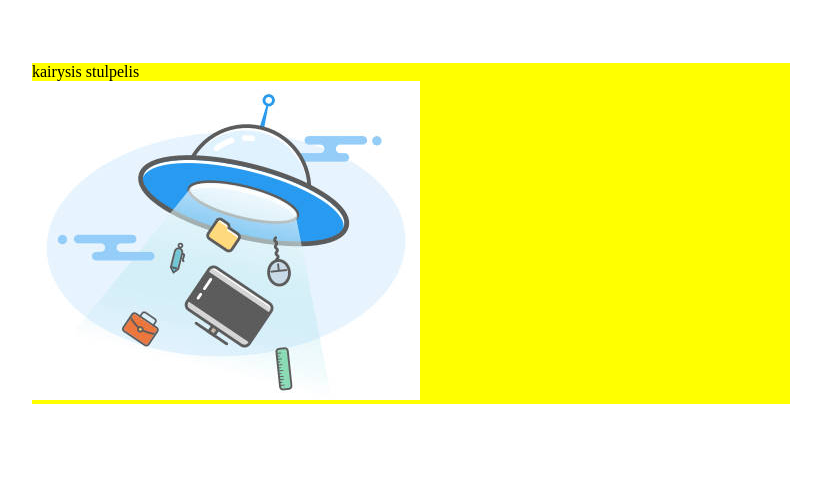
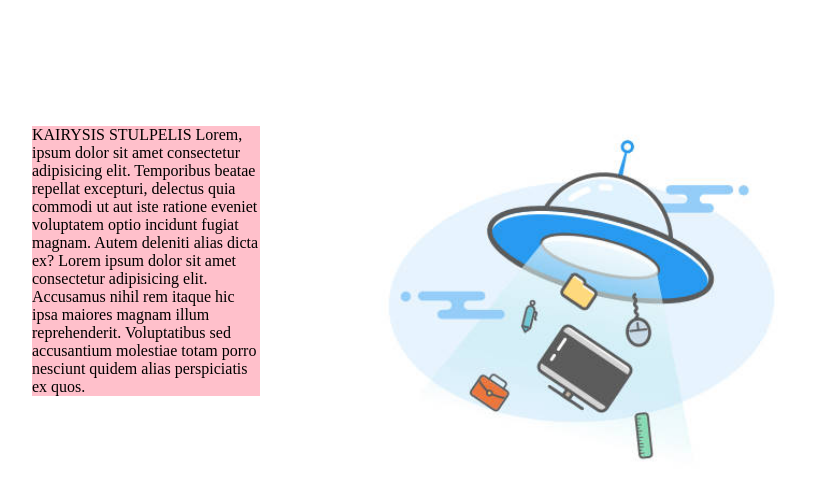
Before and after one commit to MatasMM/ufo, a website: page index.html in a window 1280 px wide. Shown: the whole page, without its empty margins (292-1113 px from the left). Drawn offline with Linux system fonts and the light colour scheme.

Commit message:
extention index

```diff
--- a/index.html
+++ b/index.html
@@ -9,11 +9,12 @@
 
 <body style="background-color: white;">
     <div style="background-color: yellow; width: 60%;margin: 10%; margin-top: 5%; margin-left: 25%;">
-        <div>
-            kairysis stulpelis
+        <div style="background-color: pink; width: 30%; float: left;">
+            KAIRYSIS STULPELIS Lorem, ipsum dolor sit amet consectetur adipisicing elit. Temporibus beatae repellat excepturi, delectus quia commodi ut aut iste ratione eveniet voluptatem optio incidunt fugiat magnam. Autem deleniti alias dicta ex?
+            Lorem ipsum dolor sit amet consectetur adipisicing elit. Accusamus nihil rem itaque hic ipsa maiores magnam illum reprehenderit. Voluptatibus sed accusantium molestiae totam porro nesciunt quidem alias perspiciatis ex quos.
         </div>
         <div>
-            <img src="./img/ufo.jpg" alt="Ufo lekste kuri vagia daiktus">
+            <img style="width: 55%; float: right;" src="./img/ufo.jpg" alt="Ufo lekste kuri vagia daiktus">
         </div>
     </div>
 </body>
@@ -30,9 +31,26 @@ background-color: yellow;
 
 width: 50%;
 
-margin: 10%;                  atstumas iki kitu elementu visomis cryptimis
+margin: 10%;                atstumas iki kitu elementu visomis cryptimis
 margin-top: 10%;
 margin-right: 10%;
 margin-left: 10%;
 margin-bottom: 10%;
+
+float: left;                priverstinis elemento stumimas horizontaliai
+float: right;
+
+display: block;             deliojasi is virsaus i apacia ir uzima maksimaliai vietos horizontaliai
+display: inline;            deliojasi kaip textas, <a>, <span>
+diplay: none;               neatvaizduoja elementas
+display: inline-block;      deliojasi horizontaliai, bet stengiasi nevirsiti tevo plocio
+
+font-size: 20px;
+font-weight: bold;
+font-style: italic;
+font-family: Arial;
+color: red;
+text-decoration: underline;
+text-decoration: none;
+
  -->
```
